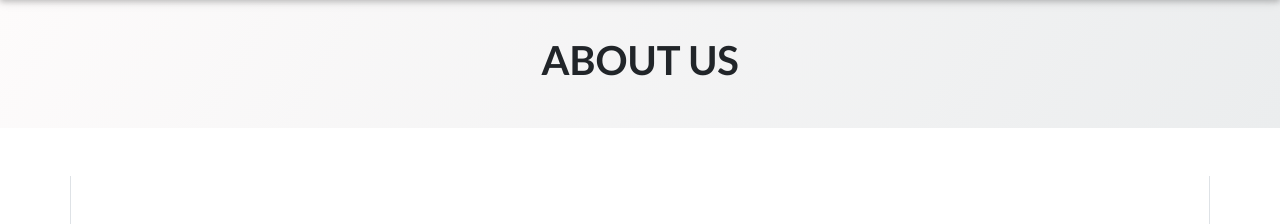
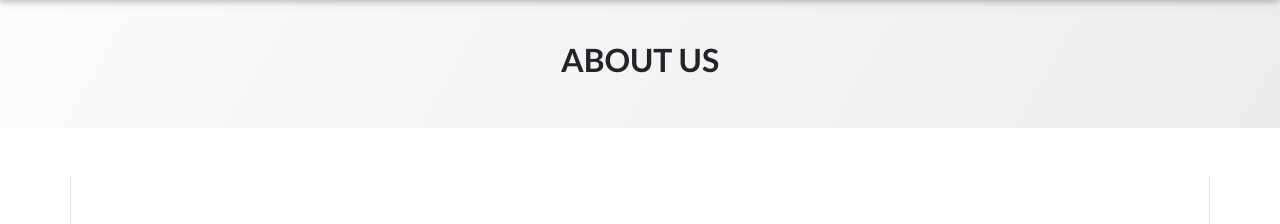
Before and after one commit to LanaAdekola/origin_review_url, a Django app: page /about-us-and-testimonials/ in a window 1280 px wide. Shown: the part 69-293 px from the top of the page. Run offline with Django 3.2, Linux system fonts and the light colour scheme; data comes from the database, SQL or seed files in the repository; some libraries are stand-ins or nearby versions.

Commit message:
Changed FAQ and About Us title headings to H2 rather than H1

```diff
--- a/innocelf/templates/about_us_and_testimonials.html
+++ b/innocelf/templates/about_us_and_testimonials.html
@@ -60,9 +60,9 @@
 
     <div class="container-fluid cloudy-knoxville-gradient d-flex align-items-center justify-content-center"
       style="height: 8rem;">
-      <h1 class="lato-bold">
+      <h2 class="lato-bold">
         ABOUT US
-      </h1>
+      </h2>
     </div>
 
     <div class="container-lg my-5 px-5 pt-5 pb-3 border-left border-right" id="about_us_container">
--- a/innocelf/templates/faq.html
+++ b/innocelf/templates/faq.html
@@ -23,7 +23,7 @@
       "
       style="height: 8rem"
     >
-      <h1 class="lato-bold">FREQUENTLY ASKED QUESTIONS</h1>
+      <h2 class="lato-bold">FREQUENTLY ASKED QUESTIONS</h2>
     </div>
 
     <div class="row mx-auto my-5 w-75">
```
Also changed, not shown: 1 other file.
